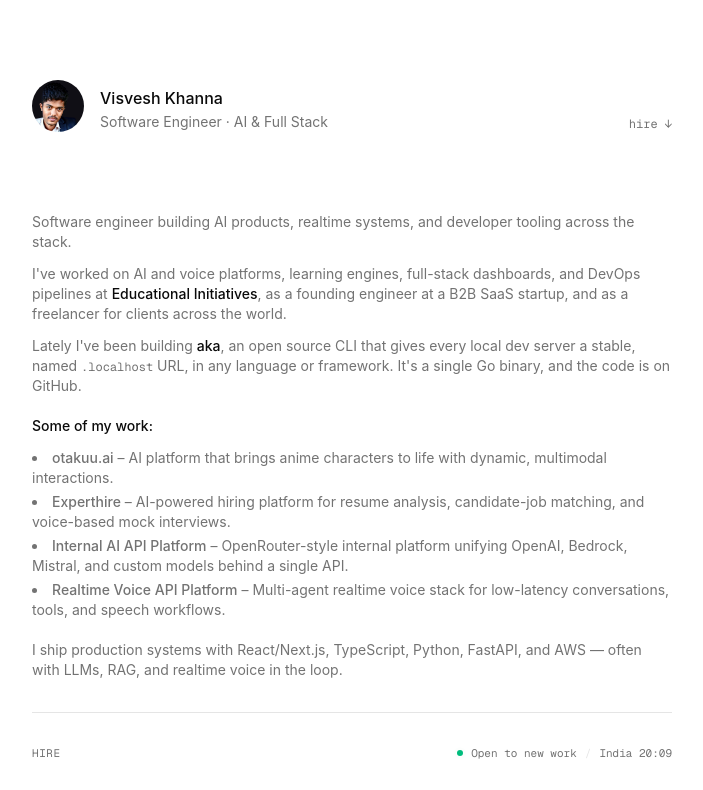
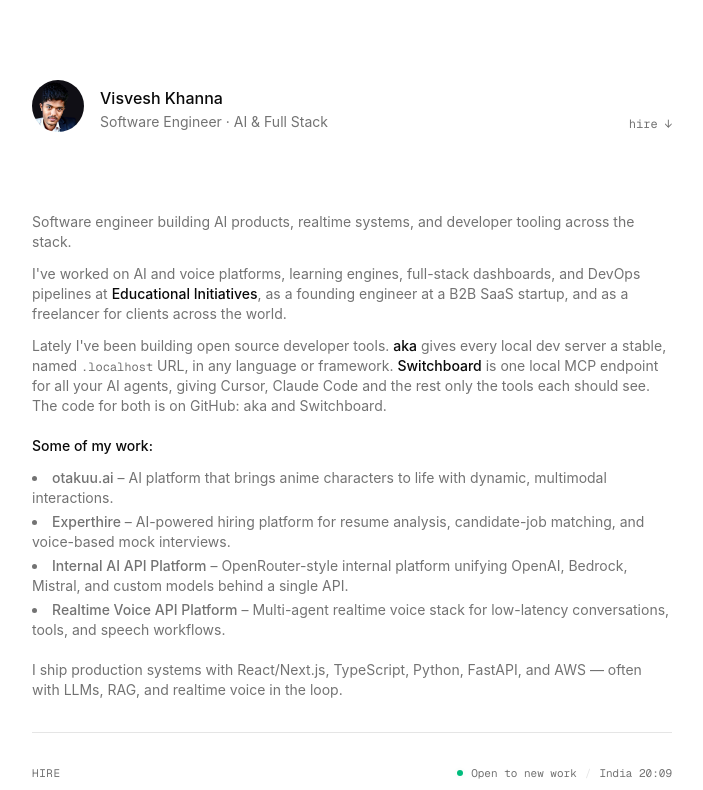
Before and after one commit to visveshkhanna/visvesh.dev, a Next.js app: page / in a window 1280 px wide. Shown: the top 790 px of the page, without its empty margins (288-991 px from the left). Built offline with nearby package versions, Linux system fonts and the light colour scheme.

Commit message:
feat: add Switchboard alongside aka
Rework the open source paragraph to cover both tools, with hover
previews for switchboard.visvesh.dev and the GitHub repository, and
list Switchboard in the README.

```diff
--- a/app/page.tsx
+++ b/app/page.tsx
@@ -137,24 +137,41 @@ export default function Home() {
             </p>
 
             <p>
-              Lately I&apos;ve been building{" "}
+              Lately I&apos;ve been building open source developer tools.{" "}
               <PreviewLink
                 href="https://aka.visvesh.dev"
                 preview={linkPreviews.aka}
                 className={projectLinkClasses + " font-medium text-foreground"}
               >
                 aka
-              </PreviewLink>
-              , an open source CLI that gives every local dev server a stable,
-              named <code className="font-mono text-xs">.localhost</code> URL,
-              in any language or framework. It&apos;s a single Go binary, and
-              the code is on{" "}
+              </PreviewLink>{" "}
+              gives every local dev server a stable, named{" "}
+              <code className="font-mono text-xs">.localhost</code> URL, in any
+              language or framework.{" "}
+              <PreviewLink
+                href="https://switchboard.visvesh.dev"
+                preview={linkPreviews.switchboard}
+                className={projectLinkClasses + " font-medium text-foreground"}
+              >
+                Switchboard
+              </PreviewLink>{" "}
+              is one local MCP endpoint for all your AI agents, giving Cursor,
+              Claude Code and the rest only the tools each should see. The code
+              for both is on GitHub:{" "}
               <PreviewLink
                 href="https://github.com/visveshkhanna/aka"
                 preview={linkPreviews.akaGithub}
                 className={projectLinkClasses}
               >
-                GitHub
+                aka
+              </PreviewLink>{" "}
+              and{" "}
+              <PreviewLink
+                href="https://github.com/visveshkhanna/Switchboard"
+                preview={linkPreviews.switchboardGithub}
+                className={projectLinkClasses}
+              >
+                Switchboard
               </PreviewLink>
               .
             </p>
--- a/lib/link-previews.ts
+++ b/lib/link-previews.ts
@@ -21,6 +21,18 @@ export const linkPreviews = {
     description:
       "Source, releases and issues for aka. A single static Go binary for macOS, Linux and Windows.",
     image: "https://opengraph.githubassets.com/1/visveshkhanna/aka",
+  },
+  switchboard: {
+    title: "Switchboard",
+    description:
+      "One local MCP endpoint for all your AI agents. Group MCP servers into profiles and give each client only the tools it should see.",
+    image: "https://switchboard.visvesh.dev/og/home.png",
+  },
+  switchboardGithub: {
+    title: "visveshkhanna/Switchboard",
+    description:
+      "Source, releases and issues for Switchboard. Install with npx mcp-switchboard up.",
+    image: "https://opengraph.githubassets.com/1/visveshkhanna/Switchboard",
   },
   ei: {
     title: "Educational Initiatives",
```
Also changed, not shown: 1 other file (tests, documents, lock files or other folders).
